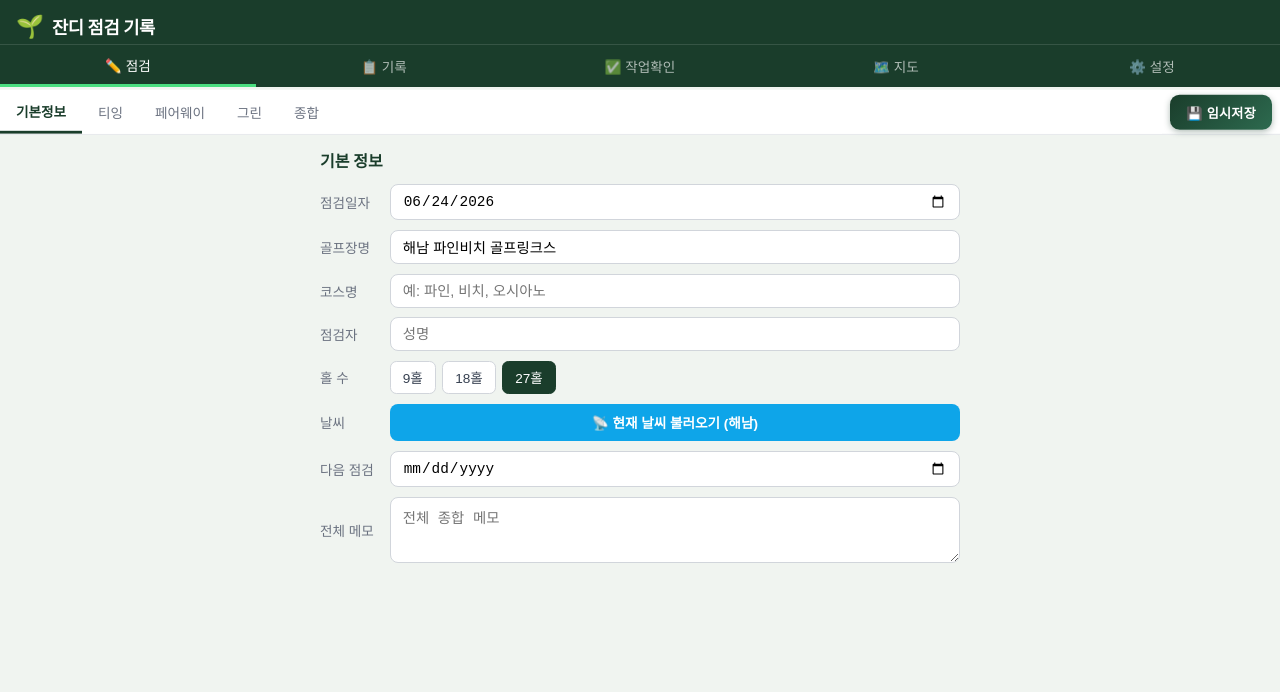
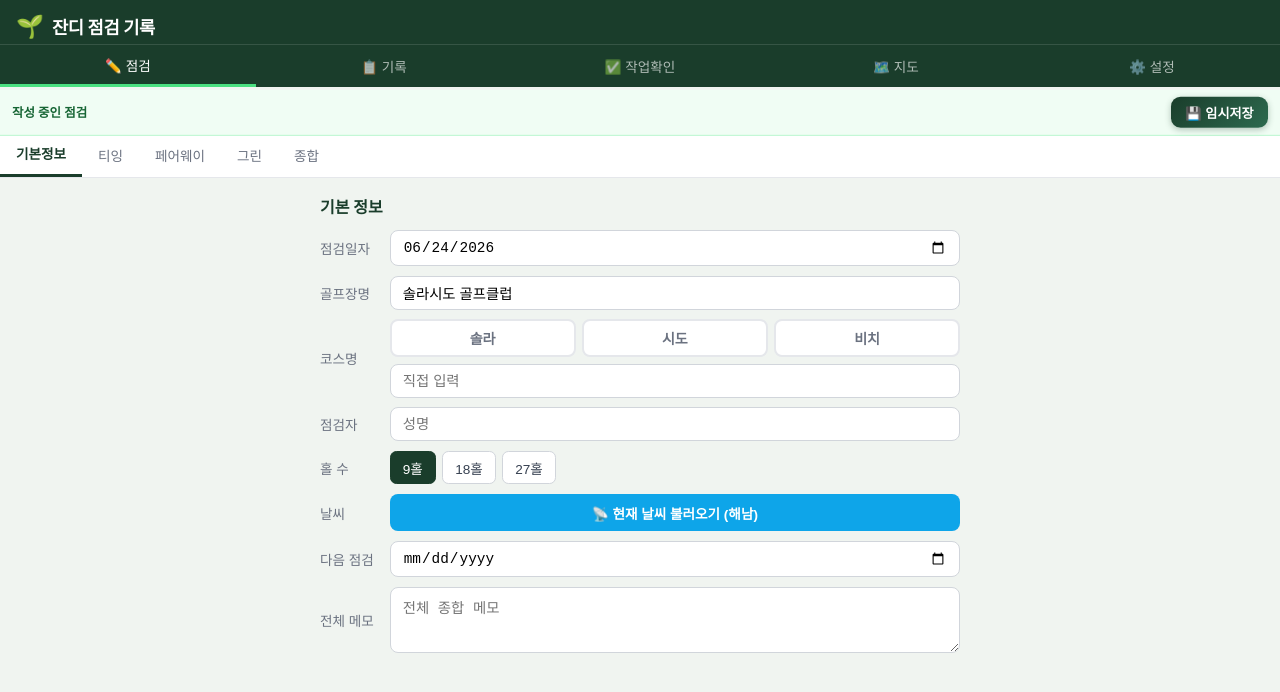
Before and after one commit to trikoh94/golf-check, a React (Vite) app: page / in a window 1280 px wide. Shown: the top 692 px of the page. Built offline with nearby package versions, Linux system fonts and the light colour scheme; no server answers; the database is empty.

Commit message:
ui: 임시저장 버튼 탭 위로 분리 + 9홀 기본값 캐시 초기화

```diff
--- a/src/context/AppContext.jsx
+++ b/src/context/AppContext.jsx
@@ -6,14 +6,14 @@ import { supabase } from '../lib/supabase'
 
 const initialForm = {
   date: new Date().toISOString().slice(0, 10),
-  club: '해남 파인비치 골프링크스',
+  club: '솔라시도 골프클럽',
   course: '',
   inspector: '',
   weather: '',
   weatherDetail: null,
   nextVisit: '',
   memo: '',
-  holeCount: 27,
+  holeCount: 9,
 }
 
 function makeHoleState(count) {
@@ -26,7 +26,7 @@ function makeHoleState(count) {
 
 const initialState = {
   formData: initialForm,
-  holeState: makeHoleState(27),
+  holeState: makeHoleState(9),
   toast: null,
   lightbox: null,
 }
@@ -147,7 +147,7 @@ function reducer(state, action) {
       return {
         ...initialState,
         formData: { ...initialForm, date: new Date().toISOString().slice(0, 10) },
-        holeState: makeHoleState(27),
+        holeState: makeHoleState(9),
       }
 
     case 'SHOW_TOAST': return { ...state, toast: action.payload }
@@ -161,7 +161,7 @@ function reducer(state, action) {
 
 const AppContext = createContext(null)
 
-const DRAFT_KEY = 'turf_draft_v1'
+const DRAFT_KEY = 'turf_draft_v2'
 const SUPABASE_DRAFT_KEY = 'turf_draft_supabase_id'
 
 export function AppProvider({ children }) {
@@ -214,7 +214,7 @@ export function AppProvider({ children }) {
 
     const payload = {
       date: date || new Date().toISOString().slice(0, 10),
-      club: club || '해남 파인비치 골프링크스',
+      club: club || '솔라시도 골프클럽',
       course: course || null,
       inspector: inspector || '(미입력)',
       weather: weather || null,
--- a/src/index.css
+++ b/src/index.css
@@ -27,7 +27,7 @@ body {
 /* ─── SubTab Nav ─────────────────────────────────────────── */
 .subtab-nav {
   display: flex; overflow-x: auto; background: #fff;
-  border-bottom: 1px solid #e5e7eb; position: sticky; top: 90px; z-index: 90;
+  border-bottom: 1px solid #e5e7eb; position: sticky; top: 126px; z-index: 90;
   scrollbar-width: none;
 }
 .subtab-nav::-webkit-scrollbar { display: none; }
@@ -807,24 +807,23 @@ textarea.form-input { resize: vertical; }
   padding: 0 .5rem; font-size: 1rem; font-weight: 600; text-align: center;
 }
 .hps-unit { font-size: .85rem; color: #6b7280; white-space: nowrap; }
-/* ─── NewRecord Header (임시저장 버튼 포함) ─────────────── */
-.new-record-header {
-  display: flex; align-items: center; gap: .5rem;
-  background: #fff; border-bottom: 1px solid #e5e7eb;
-  position: sticky; top: 90px; z-index: 90;
-  padding-right: .5rem;
+/* ─── 임시저장 바 (탭 위에 고정) ───────────────────────── */
+.draft-save-bar {
+  display: flex; align-items: center; justify-content: space-between;
+  background: #f0fdf4; border-bottom: 1px solid #bbf7d0;
+  padding: .4rem .75rem;
+  position: sticky; top: 90px; z-index: 91;
 }
-.new-record-header .subtab-nav {
-  flex: 1; border-bottom: none; position: static; top: auto;
+.draft-save-bar-label {
+  font-size: .78rem; color: #166534; font-weight: 600;
 }
 .btn-draft-save {
-  flex-shrink: 0;
   background: linear-gradient(135deg, #1a3d2b 0%, #2d6a4f 100%);
   color: #fff; border: none; border-radius: .6rem;
-  padding: .5rem 1rem; font-size: .82rem; font-weight: 700;
+  padding: .4rem .9rem; font-size: .82rem; font-weight: 700;
   cursor: pointer; white-space: nowrap;
-  box-shadow: 0 2px 6px rgba(26,61,43,.35);
-  letter-spacing: .02em; transition: opacity .15s, transform .1s;
+  box-shadow: 0 2px 6px rgba(26,61,43,.3);
+  transition: opacity .15s, transform .1s;
 }
 .btn-draft-save:active { transform: scale(.96); }
 .btn-draft-save:disabled { opacity: .5; cursor: default; transform: none; }
@@ -852,3 +851,39 @@ textarea.form-input { resize: vertical; }
   background: #f0fdf4; border: 1px solid #86efac; border-radius: .5rem;
   padding: .5rem .8rem; margin-bottom: 1rem; font-size: .82rem; color: #166534;
 }
+
+/* ─── 코스 프리셋 버튼 ──────────────────────────────────── */
+.course-select-wrap { display: flex; flex-direction: column; gap: .4rem; }
+.course-presets { display: flex; gap: .4rem; }
+.course-preset-btn {
+  flex: 1; padding: .45rem 0; border: 2px solid #e5e7eb; border-radius: .5rem;
+  background: #fff; font-size: .88rem; font-weight: 600; color: #6b7280; cursor: pointer;
+}
+.course-preset-btn.active {
+  background: #1a3d2b; color: #fff; border-color: #1a3d2b;
+}
+
+/* ─── RecordList 날짜 그룹 뷰 ─────────────────────────── */
+.day-group { margin-bottom: 1.2rem; }
+.day-group-header {
+  display: flex; align-items: center; gap: .5rem;
+  padding: .4rem .6rem; margin-bottom: .4rem;
+  background: #f0fdf4; border-radius: .5rem; border-left: 3px solid #1a3d2b;
+}
+.day-group-date { font-size: .95rem; font-weight: 800; color: #1a3d2b; }
+.day-group-club { font-size: .8rem; color: #6b7280; flex: 1; }
+.day-group-badge {
+  background: #1a3d2b; color: #fff; font-size: .72rem; font-weight: 700;
+  padding: .15rem .5rem; border-radius: 999px;
+}
+.day-group-total {
+  display: flex; align-items: center; gap: .5rem; flex-wrap: wrap;
+  padding: .35rem .6rem; margin-bottom: .4rem;
+  background: #fafafa; border-radius: .4rem; border: 1px solid #e5e7eb;
+}
+.day-avg-chip { font-size: .82rem; font-weight: 700; }
+.day-avg-label { font-size: .72rem; color: #9ca3af; margin-left: auto; }
+.rc-course-tag {
+  background: #dcfce7; color: #166534; font-size: .78rem; font-weight: 700;
+  padding: .15rem .5rem; border-radius: .3rem;
+}
--- a/src/pages/NewRecord/BasicInfo.jsx
+++ b/src/pages/NewRecord/BasicInfo.jsx
@@ -68,8 +68,19 @@ export default function BasicInfo() {
           onChange={e => setForm({ club: e.target.value })} />
 
         <label className="form-label">코스명</label>
-        <input type="text" className="form-input" value={formData.course}
-          placeholder="예: 파인, 비치, 오시아노" onChange={e => setForm({ course: e.target.value })} />
+        <div className="course-select-wrap">
+          <div className="course-presets">
+            {['솔라', '시도', '비치'].map(c => (
+              <button key={c}
+                className={'course-preset-btn' + (formData.course === c ? ' active' : '')}
+                onClick={() => setForm({ course: c })}>
+                {c}
+              </button>
+            ))}
+          </div>
+          <input type="text" className="form-input" value={formData.course}
+            placeholder="직접 입력" onChange={e => setForm({ course: e.target.value })} />
+        </div>
 
         <label className="form-label">점검자</label>
         <input type="text" className="form-input" value={formData.inspector}
--- a/src/pages/NewRecord/index.jsx
+++ b/src/pages/NewRecord/index.jsx
@@ -41,7 +41,18 @@ export default function NewRecord({ onSaved }) {
 
   return (
     <div className="new-record">
-      <div className="new-record-header">
+      {/* 임시저장 바 - 탭보다 위 */}
+      <div className="draft-save-bar">
+        <span className="draft-save-bar-label">작성 중인 점검</span>
+        <button
+          className={'btn-draft-save' + (saving ? ' loading' : '')}
+          onClick={handleDraftSave}
+          disabled={saving}
+        >
+          {saving ? '⏳ 저장 중...' : '💾 임시저장'}
+        </button>
+      </div>
+      {/* 탭 네비게이션 */}
       <nav className="subtab-nav">
         {SUBTABS.map(tab => {
           const badge = getBadge(tab)
@@ -57,14 +68,6 @@ export default function NewRecord({ onSaved }) {
           )
         })}
       </nav>
-        <button
-          className={'btn-draft-save' + (saving ? ' loading' : '')}
-          onClick={handleDraftSave}
-          disabled={saving}
-        >
-          {saving ? '⏳ 저장 중...' : '💾 임시저장'}
-        </button>
-      </div>
       <div className="subtab-content">
         {renderContent()}
       </div>
```
Also changed, not shown: src/pages/RecordList/index.jsx (+66 -10 lines), vite.config.js.timestamp-1782479583511-5e09cded16c2b.mjs (added, +10 -0 lines), vite.config.js.timestamp-1782479708059-b56723de3085d.mjs (added, +10 -0 lines), 1 other file (tests, documents, lock files or other folders). Lines whose indentation alone changed are shown as unchanged.
